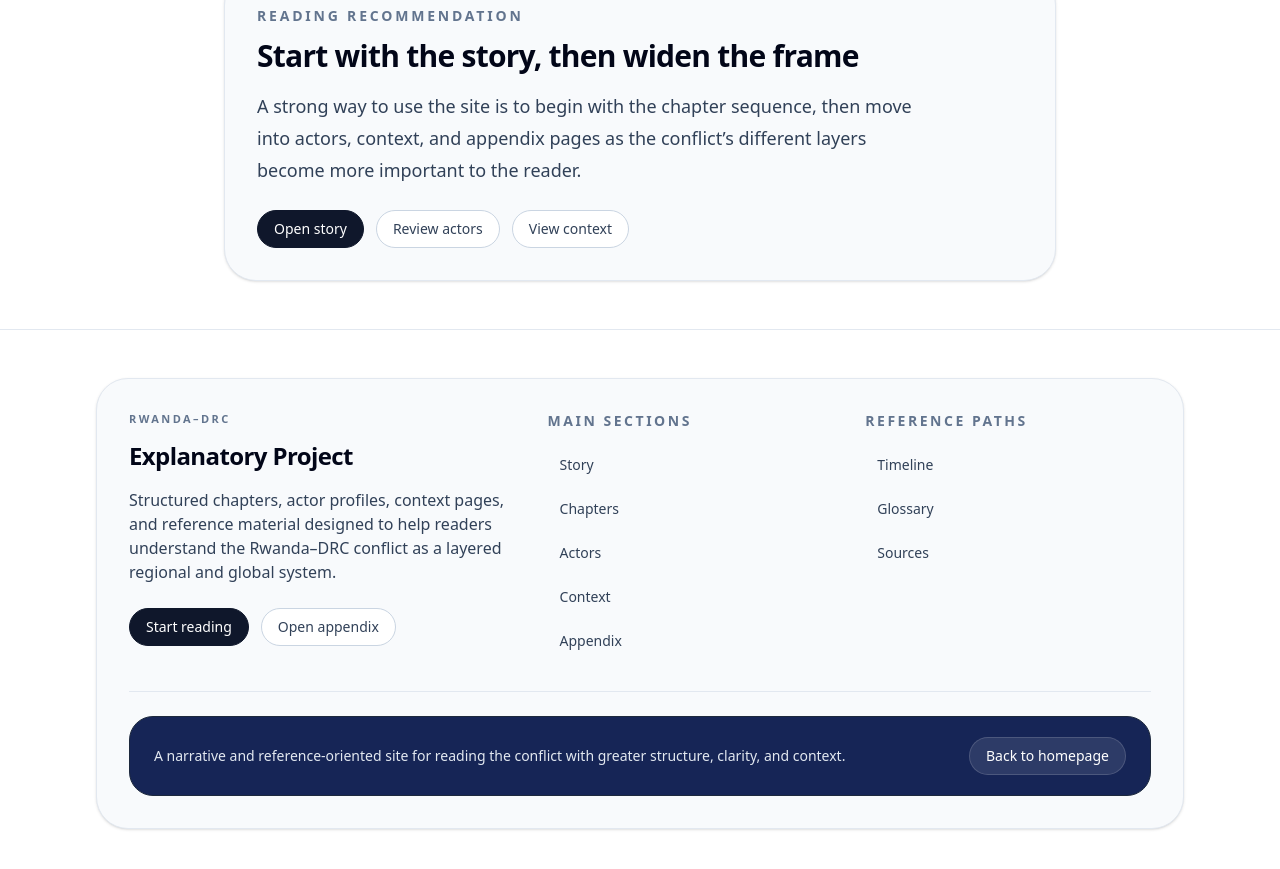
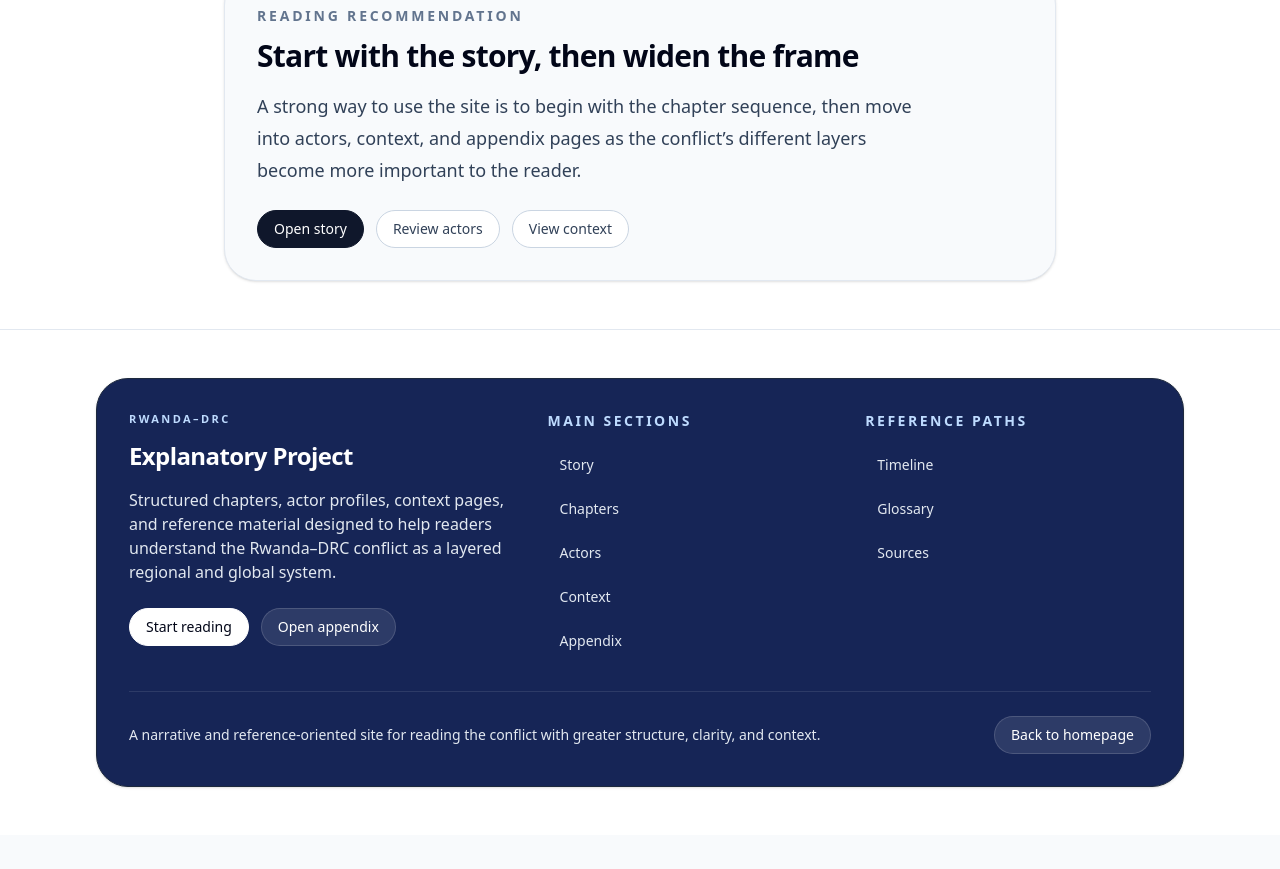
Before and after one commit to kalex01/rwanda-drc-site, a Next.js app: page / in a window 1280 px wide. Shown: the part 2278-3147 px from the top of the page. After the commit the page ends 3113 px from the top, so only its background shows below. Built offline with nearby package versions, Linux system fonts and the light colour scheme.

Commit message:
Add Google Search Console verification file

```diff
--- a/app/components/SiteFooter.tsx
+++ b/app/components/SiteFooter.tsx
@@ -18,16 +18,16 @@ export default function SiteFooter() {
   return (
     <footer className="border-t border-slate-200 bg-white">
       <div className="mx-auto max-w-6xl px-4 py-10 sm:px-6 lg:px-8 md:py-12">
-        <div className="rounded-[2rem] border border-slate-200 bg-slate-50 p-6 shadow-sm sm:p-8">
+        <div className="rounded-[2rem] border border-slate-800 bg-blue-950 p-6 shadow-sm sm:p-8">
           <div className="grid gap-8 lg:grid-cols-[1.15fr_0.85fr_0.85fr]">
             <div>
-              <p className="text-[11px] font-semibold uppercase tracking-[0.22em] text-slate-500">
+              <p className="text-[11px] font-semibold uppercase tracking-[0.22em] text-blue-200">
                 Rwanda–DRC
               </p>
-              <h2 className="mt-3 text-2xl font-semibold tracking-tight text-slate-950">
+              <h2 className="mt-3 text-2xl font-semibold tracking-tight text-white">
                 Explanatory Project
               </h2>
-              <p className="mt-4 max-w-md text-sm leading-6 text-slate-700 sm:text-base">
+              <p className="mt-4 max-w-md text-sm leading-6 text-slate-200 sm:text-base">
                 Structured chapters, actor profiles, context pages, and
                 reference material designed to help readers understand the
                 Rwanda–DRC conflict as a layered regional and global system.
@@ -36,13 +36,13 @@ export default function SiteFooter() {
               <div className="mt-6 flex flex-wrap gap-3">
                 <Link
                   href="/story/chapter-1"
-                  className="inline-flex items-center rounded-full border border-slate-900 bg-slate-900 px-4 py-2 text-sm font-medium text-white transition hover:bg-slate-800"
+                  className="inline-flex items-center rounded-full border border-white bg-white px-4 py-2 text-sm font-medium text-slate-950 transition hover:bg-slate-100"
                 >
                   Start reading
                 </Link>
                 <Link
                   href="/appendix"
-                  className="inline-flex items-center rounded-full border border-slate-300 bg-white px-4 py-2 text-sm font-medium text-slate-700 transition hover:border-slate-400 hover:text-slate-950"
+                  className="inline-flex items-center rounded-full border border-white/15 bg-white/10 px-4 py-2 text-sm font-medium text-white transition hover:bg-white/15"
                 >
                   Open appendix
                 </Link>
@@ -50,7 +50,7 @@ export default function SiteFooter() {
             </div>
 
             <div>
-              <p className="text-sm font-semibold uppercase tracking-[0.18em] text-slate-500">
+              <p className="text-sm font-semibold uppercase tracking-[0.18em] text-blue-200">
                 Main sections
               </p>
               <nav className="mt-4 flex flex-col gap-2">
@@ -58,7 +58,7 @@ export default function SiteFooter() {
                   <Link
                     key={link.href}
                     href={link.href}
-                    className="rounded-xl px-3 py-2 text-sm font-medium text-slate-700 transition hover:bg-white hover:text-slate-950"
+                    className="rounded-xl px-3 py-2 text-sm font-medium text-slate-200 transition hover:bg-white/10 hover:text-white"
                   >
                     {link.label}
                   </Link>
@@ -67,7 +67,7 @@ export default function SiteFooter() {
             </div>
 
             <div>
-              <p className="text-sm font-semibold uppercase tracking-[0.18em] text-slate-500">
+              <p className="text-sm font-semibold uppercase tracking-[0.18em] text-blue-200">
                 Reference paths
               </p>
               <nav className="mt-4 flex flex-col gap-2">
@@ -75,7 +75,7 @@ export default function SiteFooter() {
                   <Link
                     key={link.href}
                     href={link.href}
-                    className="rounded-xl px-3 py-2 text-sm font-medium text-slate-700 transition hover:bg-white hover:text-slate-950"
+                    className="rounded-xl px-3 py-2 text-sm font-medium text-slate-200 transition hover:bg-white/10 hover:text-white"
                   >
                     {link.label}
                   </Link>
@@ -84,8 +84,7 @@ export default function SiteFooter() {
             </div>
           </div>
 
-          <div className="mt-8 border-t border-slate-200 pt-6">
-            <div className="rounded-[1.5rem] border border-slate-800 bg-blue-950 px-5 py-5 sm:px-6">
+          <div className="mt-8 border-t border-white/10 pt-6">
             <div className="flex flex-col gap-4 sm:flex-row sm:items-center sm:justify-between">
               <p className="text-sm leading-6 text-slate-200">
                 A narrative and reference-oriented site for reading the
@@ -102,7 +101,6 @@ export default function SiteFooter() {
           </div>
         </div>
       </div>
-      </div>
     </footer>
   )
 }
--- /dev/null
+++ b/public/googlecf7645c07e34e571.html
@@ -0,0 +1 @@
+google-site-verification: googlecf7645c07e34e571.html
```
Lines whose indentation alone changed are shown as unchanged.
